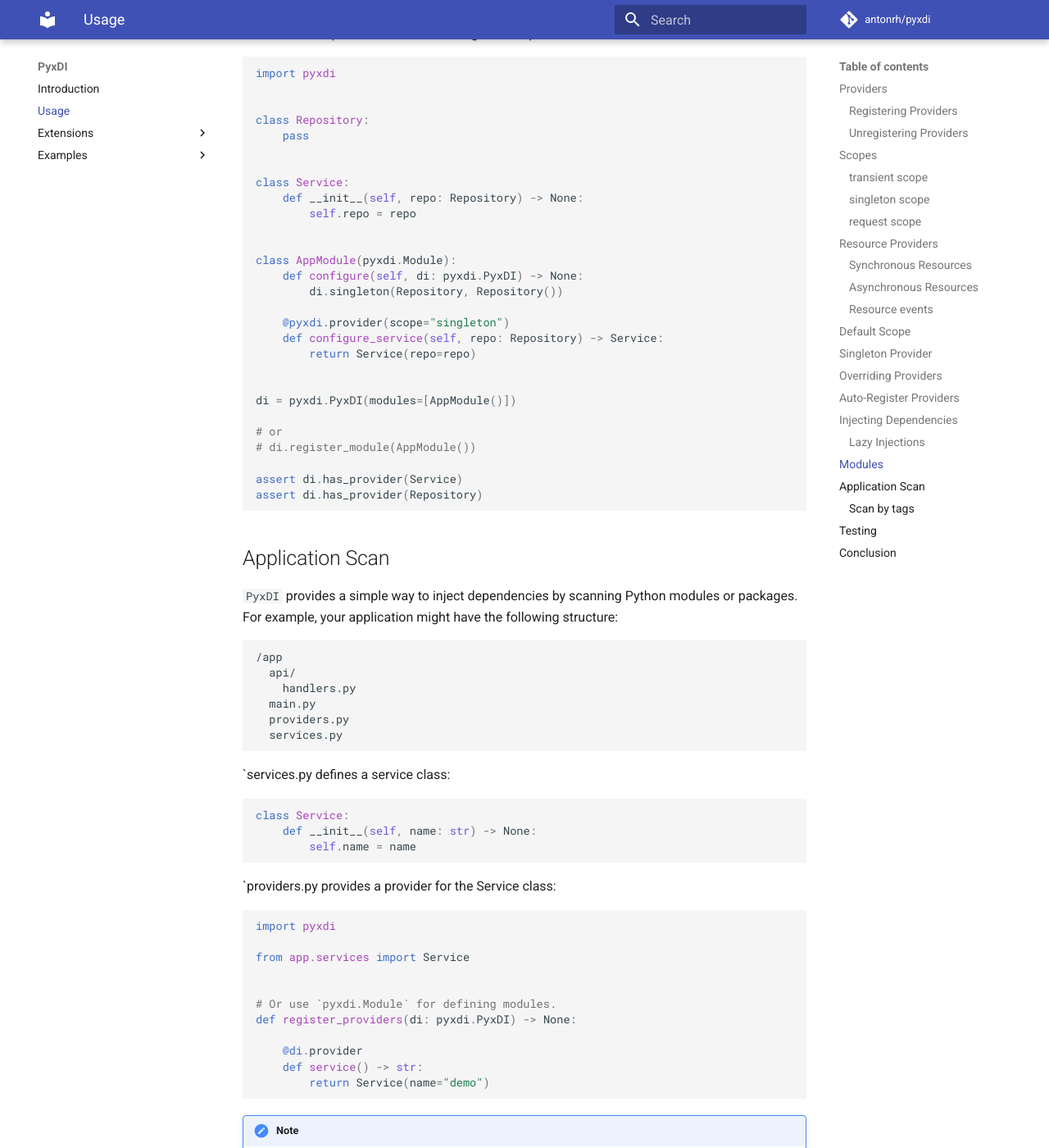
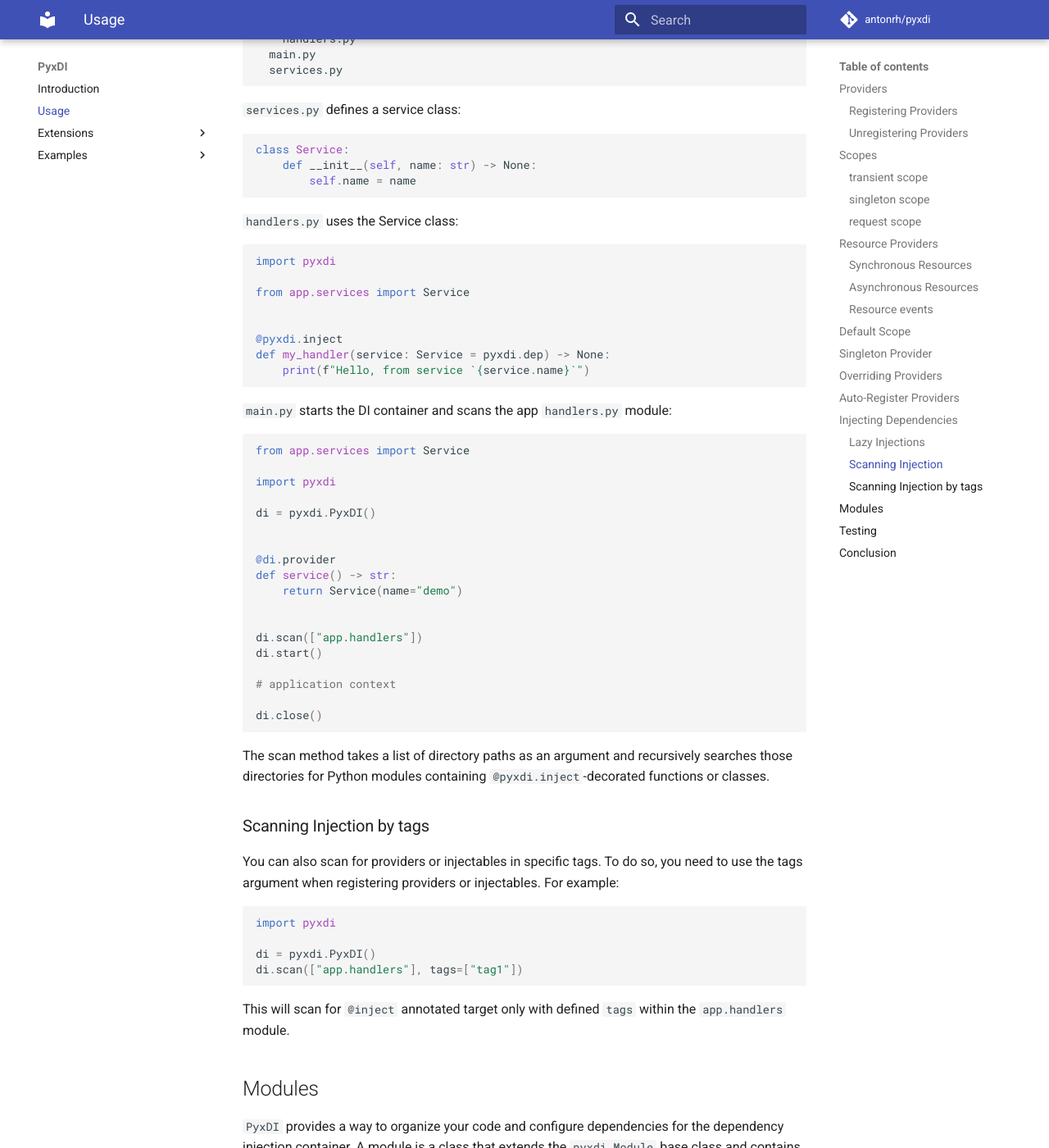
Before and after one commit to antonrh/anydi, an MkDocs documentation site: the page built from docs/usage.md, in a window 1280 px wide and 1400 px high, scrolled down 11247 px. Shown: the whole window at 82% size. Built offline with MkDocs 1.6.1 and Material for MkDocs 9.7.7, drawn with Linux system fonts in a browser that asks for light colours; comment, search, counter and statistics services are not loaded; some of the changed text lies outside the part shown.

Commit message:
Update usage documentation

````diff
--- a/docs/usage.md
+++ b/docs/usage.md
@@ -519,6 +519,80 @@ In this example, the `Database` object is only instantiated and connected when t
 
 By using `lazy=True`, you can avoid unnecessary object creation and improve the performance of your application.
 
+
+### Scanning Injection
+
+`PyxDI` provides a simple way to inject dependencies by scanning Python modules or packages.
+For example, your application might have the following structure:
+
+```
+/app
+  api/
+    handlers.py
+  main.py
+  services.py
+```
+
+`services.py` defines a service class:
+
+```python
+class Service:
+    def __init__(self, name: str) -> None:
+        self.name = name
+```
+
+`handlers.py` uses the Service class:
+
+```python
+import pyxdi
+
+from app.services import Service
+
+
+@pyxdi.inject
+def my_handler(service: Service = pyxdi.dep) -> None:
+    print(f"Hello, from service `{service.name}`")
+```
+
+`main.py` starts the DI container and scans the app `handlers.py` module:
+
+```python
+from app.services import Service
+
+import pyxdi
+
+di = pyxdi.PyxDI()
+
+
+@di.provider
+def service() -> str:
+    return Service(name="demo")
+
+
+di.scan(["app.handlers"])
+di.start()
+
+# application context
+
+di.close()
+```
+
+The scan method takes a list of directory paths as an argument and recursively searches those directories for Python modules containing `@pyxdi.inject`-decorated functions or classes.
+
+### Scanning Injection by tags
+
+You can also scan for providers or injectables in specific tags. To do so, you need to use the tags argument when registering providers or injectables. For example:
+
+```python
+import pyxdi
+
+di = pyxdi.PyxDI()
+di.scan(["app.handlers"], tags=["tag1"])
+```
+
+This will scan for `@inject` annotated target only with defined `tags` within the `app.handlers` module.
+
+
 ## Modules
 
 `PyxDI` provides a way to organize your code and configure dependencies for the dependency injection container.
@@ -557,92 +631,13 @@ assert di.has_provider(Service)
 assert di.has_provider(Repository)
 ```
 
-## Application Scan
-
-`PyxDI` provides a simple way to inject dependencies by scanning Python modules or packages. For example, your application might have the following structure:
-
-```
-/app
-  api/
-    handlers.py
-  main.py
-  providers.py
-  services.py
-```
-
-`services.py defines a service class:
-
-```python
-class Service:
-    def __init__(self, name: str) -> None:
-        self.name = name
-```
-
-`providers.py provides a provider for the Service class:
-
-```python
-import pyxdi
-
-from app.services import Service
-
-
-# Or use `pyxdi.Module` for defining modules.
-def register_providers(di: pyxdi.PyxDI) -> None:
-
-    @di.provider
-    def service() -> str:
-        return Service(name="demo")
-```
-
 !!! note
 
     If the provider has already been registered, it will be overridden.
 
-`handlers.py uses the Service class:
 
-```python
-import pyxdi
+With `PyxDI`'s application Modules, you can keep your code organized and easily manage your dependencies.
 
-from app.services import Service
-
-
-def my_handler(service: Service = pyxdi.dep) -> None:
-    print(f"Hello, from service `{service.name}`")
-```
-
-`main.py` starts the DI container and scans the app `handlers.py` module:
-
-```python
-import pyxdi
-
-from app.providers import register_providers
-
-
-di = pyxdi.PyxDI(modules=[register_providers])
-di.scan(["app.handlers"])
-di.start()
-
-# application context
-
-di.close()
-```
-
-The scan method takes a list of directory paths as an argument and recursively searches those directories for Python modules containing `@pyxdi.inject`-decorated functions or classes.
-
-### Scan by tags
-
-You can also scan for providers or injectables in specific tags. To do so, you need to use the tags argument when registering providers or injectables. For example:
-
-```python
-import pyxdi
-
-di = pyxdi.PyxDI()
-di.scan(["app.handlers"], tags=["tag1"])
-```
-
-This will scan for `@inject` annotated target only with defined `tags` within the `app.handlers` module.
-
-With `PyxDI`'s application scan feature, you can keep your code organized and easily manage your dependencies.
 
 ## Testing
 
````
